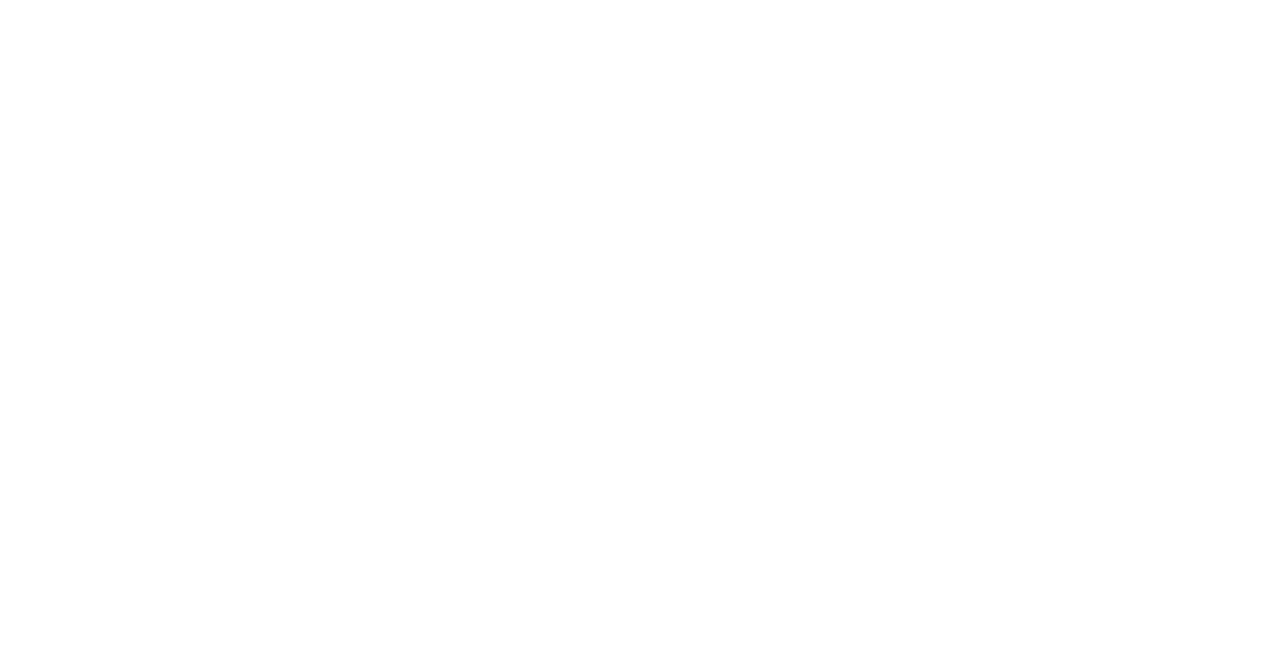
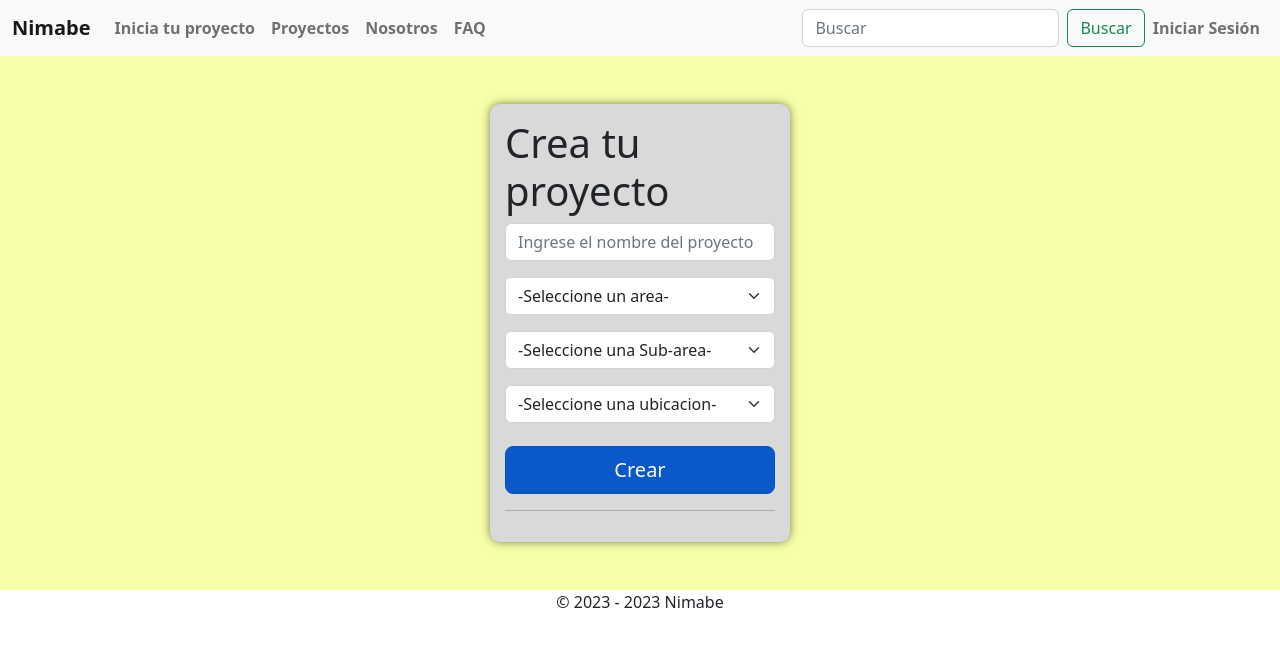
Before and after one commit to Soulhae/Proyecto-Ing.-Web-ICI4240-1, a React (Vite) app: page /nuevopform in a window 1280 px wide. Before the commit this address had no page. Shown: the top 646 px of the page. Built offline with nearby package versions, Linux system fonts and the light colour scheme.

Commit message:
Form crear proyecto

```diff
--- a/src/App.jsx
+++ b/src/App.jsx
@@ -14,6 +14,7 @@
 import Register from "./pages/Register.jsx";
 import Busqueda from "./pages/Busqueda.jsx";
 import Detalle from "./pages/Detalle.jsx";
+import NuevoPForm from "./pages/NuevoPForm";
 
 function App() {
     return (
@@ -34,6 +35,7 @@
                     <Route path="/busqueda" element={<Busqueda />} />
                     <Route path="/detalle/" element={<Proyectos />} />
                     <Route path="/detalle/:id" element={<Detalle />} />
+                    <Route path="/nuevopform" element={<NuevoPForm />} />
                 </Route>
             </Routes>
         </div>
--- /dev/null
+++ b/src/pages/NuevoPForm.jsx
@@ -0,0 +1,152 @@
+import styles from "../styles/modules/Register.module.scss";
+import { useFormik } from "formik";
+import { pSchema } from "../schemas/indexP";
+import { Container } from "react-bootstrap";
+import { Link, useNavigate } from "react-router-dom";
+import axios from "axios";
+import { Button, Form } from "react-bootstrap";
+
+const NuevoPForm = () => {
+
+    const navigate = useNavigate();
+
+    const onSubmit = async (values, actions) => {
+        //console.log(values);
+        //console.log(actions);
+        axios
+            .post("http://localhost:3000/usuarios", values)
+            .then((response) => {
+                console.log(response.data);
+                alert('Registro exitoso!');
+            })
+            .catch((error) => {
+                console.error(error);
+                alert('Registro fallido :(');
+            });
+        await new Promise((resolve) => setTimeout(resolve, 1000));
+        actions.resetForm();
+        navigate('/');
+    };
+
+    const {
+        values,
+        errors,
+        touched,
+        isSubmitting,
+        handleBlur,
+        handleChange,
+        handleSubmit,
+    } = useFormik({
+        initialValues: {
+            name: "",
+        },
+        validationSchema: pSchema,
+        onSubmit,
+    });
+
+    //console.log(errors);
+
+    return (
+        <Container>
+            <div className={`m-auto my-5 ${styles.boxL}`}>
+                <form
+                    id="formularioP"
+                    onSubmit={handleSubmit}
+                    autoComplete="off"
+                >
+                    <h1>Crea tu proyecto</h1>
+                    <Form.Group>
+                    <Form.Control
+                            id="name"
+                            type="string"
+                            placeholder="Ingrese el nombre del proyecto"
+                            value={values.name}
+                            onChange={handleChange}
+                            onBlur={handleBlur}
+                            className={
+                                errors.name && touched.name
+                                    ? `${styles.inputerror}`
+                                    : ""
+                            }
+                        ></Form.Control>
+                        {errors.name && touched.name && (
+                        <p className={`${styles.errorMsg}`}>{errors.name}</p>
+                    )}
+                        <Form.Select
+                        htmlFor="username"
+                        style={{
+                            fontsize: "1rem",
+                            fontweight: "bold",
+                            display: "block",
+                            textalign: "left",
+                            margin: "1rem 0 0.2rem",
+                        }}>
+                            <option value="" disabled selected>-Seleccione un area-</option>
+                            <option value={1}>Videojuegos</option>
+                            <option value={2}>Deportes</option>
+                            <option value={3}>Entretenimiento</option>
+                            <option value={4}>Tecnologia</option>
+                            <option value={5}>Comidas</option>
+                            <option value={6}>Musica</option>
+                            <option value={7}>Arte</option>
+                        </Form.Select>
+                    </Form.Group>
+                    <Form.Group>
+                        <Form.Select
+                        htmlFor="subarea"
+                        style={{
+                            fontsize: "1rem",
+                            fontweight: "bold",
+                            display: "block",
+                            textalign: "left",
+                            margin: "1rem 0 0.2rem",
+                        }}>
+                            <option value="" disabled selected>-Seleccione una Sub-area-</option>
+                            <option value={1}>Videojuegos</option>
+                            <option value={2}>Deportes</option>
+                            <option value={3}>Entretenimiento</option>
+                            <option value={4}>Tecnologia</option>
+                            <option value={5}>Comidas</option>
+                            <option value={6}>Musica</option>
+                            <option value={7}>Arte</option>
+                        </Form.Select>
+                    </Form.Group>
+                    <Form.Group>
+                        <Form.Select
+                        htmlFor="Ubicacion"
+                        style={{
+                            fontsize: "1rem",
+                            fontweight: "bold",
+                            display: "block",
+                            textalign: "left",
+                            margin: "1rem 0 0.2rem",
+                        }}>
+                            <option value="" disabled selected>-Seleccione una ubicacion-</option>
+                            <option value={1}>America del Norte</option>
+                            <option value={2}>Centro America</option>
+                            <option value={3}>America del Sur</option>
+                            <option value={4}>Europa</option>
+                            <option value={5}>Asia</option>
+                            <option value={6}>Oceania</option>
+                        </Form.Select>
+                    </Form.Group>
+
+                    <div className="d-grid gap-2">
+                        <Button
+                            className={styles.BotonLogin}
+                            size="lg"
+                            active
+                            disabled={isSubmitting}
+                            type="submit"
+                        >
+                            Crear
+                        </Button>
+                    </div>
+                    <hr />
+                </form>
+            </div>
+        </Container>
+    );
+};
+
+export default NuevoPForm;
--- a/src/pages/NuevoProyecto.jsx
+++ b/src/pages/NuevoProyecto.jsx
@@ -1,6 +1,7 @@
 import { useState } from "react";
 import styles from "../styles/modules/NuevoProyecto.module.scss";
 import { Container, Button, Col, Row } from "react-bootstrap";
+import { Link, useNavigate } from "react-router-dom";
 
 function NuevoProyecto() {
     return (
@@ -35,13 +36,16 @@
                                 quisquam nam aperiam, quas possimus soluta iure
                                 alias quidem quia distinctio deserunt voluptas!
                             </h3>
+                            <Link to="/nuevopform">
                             <Button
                                 className={`${styles.boton1} m-auto my-3`}
                                 active
                                 type="submit"
                             >
                                 Comencemos!
+
                             </Button>
+                          </Link>
                         </Row>
                     </Col>
                 </Row>
--- /dev/null
+++ b/src/schemas/indexP.js
@@ -0,0 +1,7 @@
+import * as yup from 'yup';
+
+//const passwordRules= /^(?=.*\d)(?=.*\d)(?=.*[a-z])(?=.*[A-Z]).{8,}$/;
+
+export const pSchema = yup.object().shape({
+    name : yup.string().min(4, "Minimo 4 caracteres o más").required("Añade un nombre al proyecto"),
+});
--- /dev/null
+++ b/src/styles/modules/NuevoPForm.module.scss
@@ -0,0 +1,34 @@
+@import "../variables";
+
+
+.inputerror {
+    border-color:#fc8181;
+}
+
+.errorMsg {
+    color:#fc8181;
+    font-size: 5;
+}
+
+
+.BotonLogin {
+
+    margin-top: 20px;
+    background-color: #f8ffa9 !important;
+    color: rgb(24, 17, 17);
+}
+
+
+.boxL{
+    display: flex;
+          flex-direction: column;
+          align-items: center;
+          justify-content: center;
+          background-color: #D9D9D9;
+          border-radius: 10px;
+          box-shadow: 0px 0px 10px 0px rgba(0, 0, 0, 0.5);
+          max-width: 500px;
+          max-width: 300px;
+          padding: 15px;
+          margin: 30px;
+}
```
